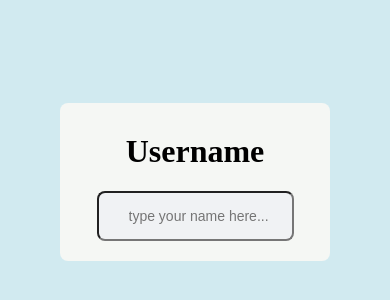
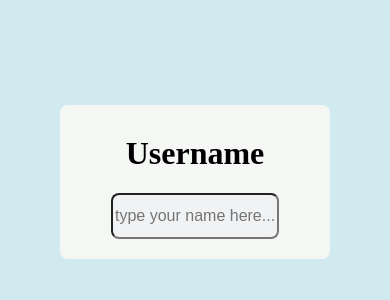
Before and after one commit to DrunkPigeon123/Chat-application-in-JS-and-node.js, a website: page index.html in a window 390 px wide. Shown: the part 248-548 px from the top of the page. Drawn offline with Linux system fonts and the light colour scheme.

Commit message:
Update loging.css

```diff
--- a/loging.css
+++ b/loging.css
@@ -21,9 +21,3 @@ input{
     border-radius: 8px;
     font-size: 16px;
 }
-   @media screen and (max-width: 600px) {
-            input {
-                font-size: 14px;
-                padding: 3px 3px 3px 30px;
-            }
-        }
```
